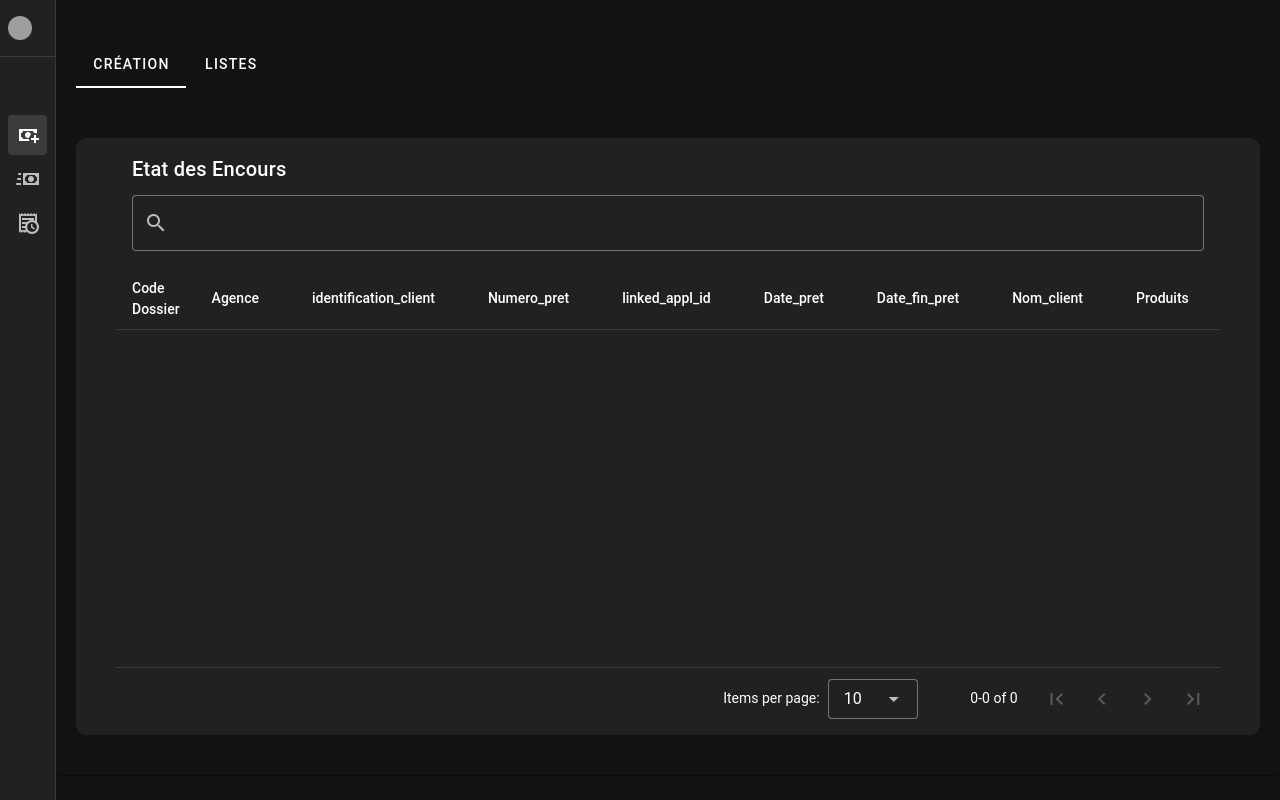
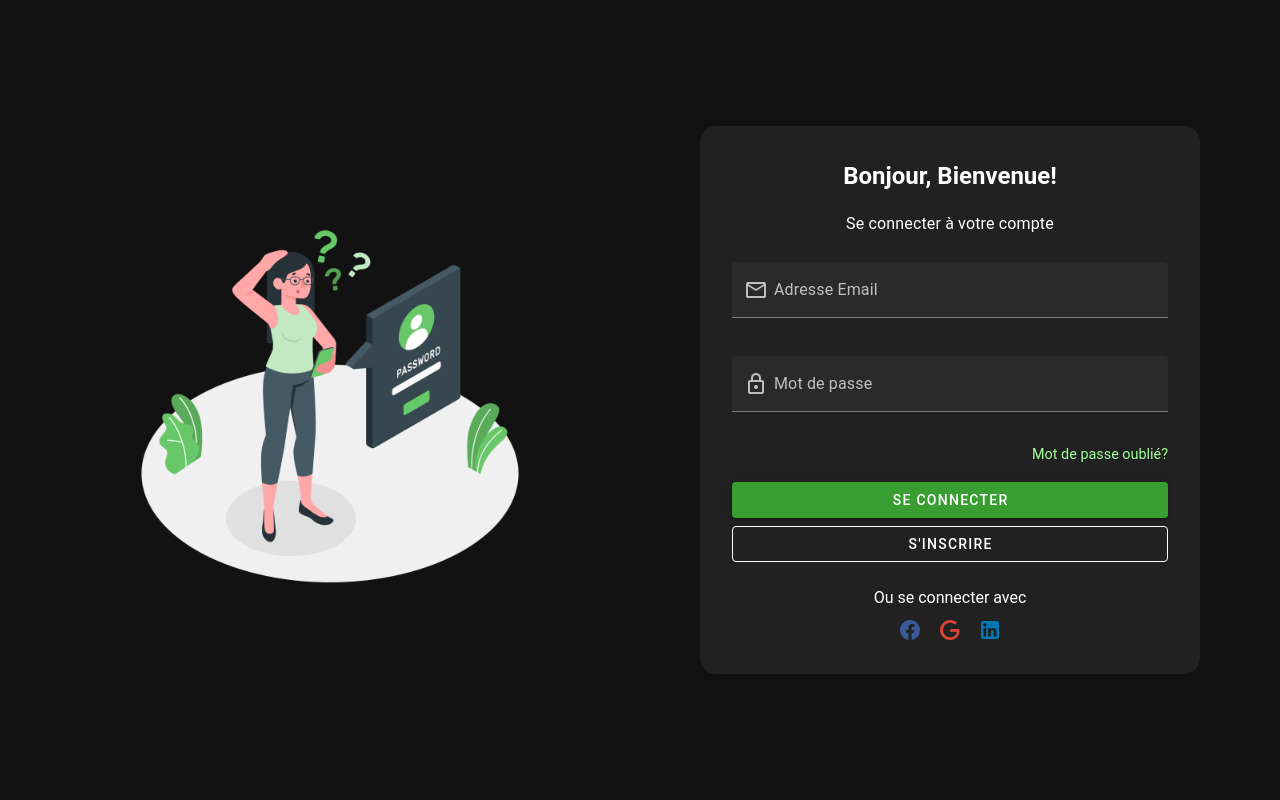
Before and after one commit to damadanyna/GPP_front, a Vue app: page /login in a window 1280 px wide. Before the commit this address led to /dec_credit. Built offline with nearby package versions, Linux system fonts and the light colour scheme; no server answers; grey boxes are pictures that could not be loaded.

Commit message:
login page done Changes to be committed: 	modified:   API/__pycache__/app.cpython-312.pyc 	modified:   API/app.py 	modified:   src/App.vue 	new file:   src/assets/Login.png 	new file:   src/pages/login.vue 	modified:   src/router/index.js

```diff
--- a/src/App.vue
+++ b/src/App.vue
@@ -1,7 +1,7 @@
 <template>
   <v-app >
     <notification v-if="popupStore.showPopup"  id="not_content"></notification>
-    <v-navigation-drawer v-model="drawer" :rail="rail" permanent @click="rail = false" style=" z-index: 1">
+    <v-navigation-drawer v-if="token" v-model="drawer" :rail="rail" permanent @click="rail = false" style=" z-index: 1">
       <v-list-item prepend-avatar="./assets/logo.png" title="GPP App" nav>
         <template v-slot:append>
           <v-btn icon="mdi-chevron-left" variant="text" @click.stop="rail = !rail"></v-btn>
@@ -10,7 +10,7 @@
       <v-divider></v-divider>
 
       <v-list density="compact" nav style=" margin-top: 50px;">
-        <v-list-item v-for="item,i in listItems" :key="i" :prepend-icon="item.icon" :title="item.title" :value="item.value" :to="item.to" ></v-list-item>
+        <v-list-item v-for="item,i in listItems" :key="i" :prepend-icon="item.icon" :title="item.title" :value="item.value" :to="item.to" @click="item.to==''?logout():''" ></v-list-item>
       </v-list>
     </v-navigation-drawer>
 
@@ -25,6 +25,11 @@ import {onMounted, ref } from 'vue';
 import router from './router/index';
 import notification from './components/notification.vue';
 import { usePopupStore } from './stores/store'
+
+import Cookies from 'js-cookie' // <--- Ajouté
+
+
+const token = Cookies.get('auth_token')
 onMounted(() => {
     router.replace('/dec_credit');
 });
@@ -42,7 +47,15 @@ const listItems = ref([
   {icon:'mdi-cash-plus',title:'Déclarations des Crédits',value:'Declaration_credit',to:'/dec_credit'},
   {icon:'mdi-cash-fast',title:'Déclarations des Encours',value:'Declaration_encours',to:'/dec_encours'},
   {icon:'mdi-receipt-text-clock-outline',title:'Encours',value:'Encours',to:'/etat_encours'},
+  {icon:'mdi-account-circle-outline',title:'Account',value:'Utilisateur',to:''},
 ])
+
+
+const logout = () => {
+    Cookies.remove('auth_token')
+    window.location.reload();// ou n'importe quelle route de redirection
+  }
+
 </script>
 
 <style>
--- /dev/null
+++ b/src/pages/login.vue
@@ -0,0 +1,121 @@
+<template>
+  <v-container fluid class="login-page">
+    <v-row no-gutters>
+      <!-- Illustration Section -->
+      <v-col cols="12" md="6" class="left-section">
+        <v-img src="@/assets/Login.png" class="illustration" cover></v-img>
+      </v-col>
+
+      <!-- Login Form Section -->
+      <v-col cols="12" md="6" class="right-section d-flex align-center justify-center">
+        <v-card class="login-card pa-8">
+          <h2 class="text-center mb-4">Bonjour, Bienvenue!</h2>
+          <p class="text-center text-subtitle-1 mb-6">Se connecter à votre compte</p>
+
+          <v-form @submit.prevent="login">
+            <v-text-field
+              v-model="email"
+              label="Adresse Email"
+              type="email"
+              prepend-inner-icon="mdi-email-outline"
+              class="mb-4"
+              required
+            />
+            <v-text-field
+              v-model="password"
+              label="Mot de passe"
+              type="password"
+              prepend-inner-icon="mdi-lock-outline"
+              class="mb-2"
+              required
+            />
+
+            <div class="text-right mb-4">
+              <a href="#" class="forgot-password">Mot de passe oublié?</a>
+            </div>
+
+            <v-btn type="submit" block class="mb-2 primary_green">Se Connecter</v-btn>
+            <v-btn variant="outlined" block>S'INSCRIRE</v-btn>
+
+            <div class="text-center mt-6">
+              <p class="mb-2">Ou se connecter avec</p>
+              <div class="social-icons d-flex justify-center">
+                <v-icon class="mx-2" color="#3b5998">mdi-facebook</v-icon>
+                <v-icon class="mx-2" color="#db4437">mdi-google</v-icon>
+                <v-icon class="mx-2" color="#0077b5">mdi-linkedin</v-icon>
+              </div>
+            </div>
+          </v-form>
+        </v-card>
+      </v-col>
+    </v-row>
+  </v-container>
+</template>
+
+<script setup>
+import { ref } from 'vue'
+import Cookies from 'js-cookie'
+
+const email = ref('')
+const password = ref('')
+
+const login = () => {
+  // Simuler un appel d'API
+  console.log('Logging in with:', email.value, password.value)
+
+  // Simuler la réception d'un token et le stockage dans les cookies
+  Cookies.set('auth_token', 'token_123', { expires: 7 })
+
+  // Lecture du token
+  const token = Cookies.get('auth_token')
+  console.log('Token lu depuis le cookie :', token)
+  window.location.reload()
+
+  // Redirection ou autre logique ici
+}
+</script>
+
+<style scoped>
+.login-page {
+  height: 100vh;
+  display: flex;
+  place-items: center;
+}
+
+.left-section {
+  display: flex;
+  align-items: center;
+  justify-content: center;
+}
+
+.illustration {
+  width: 80%;
+  max-width: 400px;
+}
+
+.login-card {
+  width: 500px;
+  box-shadow: 0px 8px 20px rgba(0, 0, 0, 0.1);
+  border-radius: 16px;
+}
+
+.forgot-password {
+  font-size: 0.9rem;
+  color: #a3ff9d;
+  text-decoration: none;
+}
+
+.primary_green {
+  background: #399e32;
+  color: white;
+}
+
+.forgot-password:hover {
+  text-decoration: underline;
+}
+
+.social-icons v-icon {
+  font-size: 30px;
+  cursor: pointer;
+}
+</style>
--- a/src/router/index.js
+++ b/src/router/index.js
@@ -1,17 +1,25 @@
+// router/index.ts
 
-/**
- * router/index.ts
- *
- * Automatic routes for `./src/pages/*.vue`
- */
-
-// Composables
 import { createRouter, createWebHistory } from 'vue-router/auto'
 import { routes } from 'vue-router/auto-routes'
+import Cookies from 'js-cookie' // <--- Ajouté
 
 const router = createRouter({
   history: createWebHistory(import.meta.env.BASE_URL),
   routes,
+})
+
+// 🔐 Liste des routes protégées
+const protectedRoutes = ['/dashboard', '/profil', '/dec_credit'] // ajoute ce que tu veux
+
+router.beforeEach((to, from, next) => {
+  const token = Cookies.get('auth_token')
+
+  if (protectedRoutes.includes(to.path) && !token) {
+    next('/login') // Redirection si non authentifié
+  } else {
+    next()
+  }
 })
 
 // Workaround for https://github.com/vitejs/vite/issues/11804
```
Also changed, not shown: src/assets/Login.png (added), 1 other file (tests, documents, lock files or other folders).
